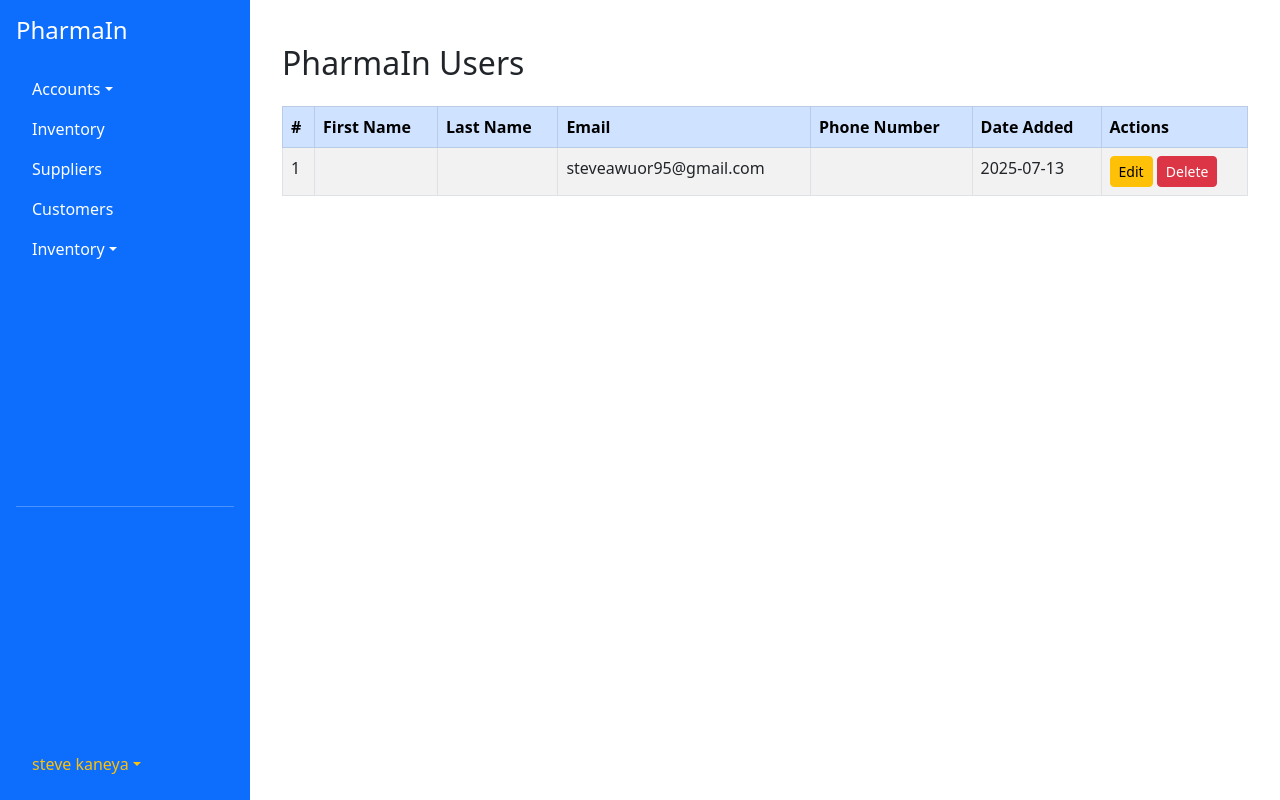
After one commit to Stephen-Awuor/PharmaIn, a Django app: page /users/ in a window 1280 px wide. The commit adds this page. Run offline with Django 5.2, Linux system fonts and the light colour scheme; a user stored in the database is signed in; data comes from the database, SQL or seed files in the repository; both versions use the stored data as it was after the commit.

Commit message:
Implemented logout logic, and added users template to display list of registered users

```diff
--- a/accounts/forms.py
+++ b/accounts/forms.py
@@ -6,7 +6,7 @@ from .models import User
 class CreateUserForm(UserCreationForm):
     class Meta:
         model = User
-        fields = ['email', 'username', 'password1', 'password2']
+        fields = ['first_name', 'last_name', 'email', 'phone_number', 'username', 'password1', 'password2']
 
 class EmailLoginForm(AuthenticationForm):
     username = forms.EmailField(label="Email", widget=forms.EmailInput(attrs={'class': 'form-control'}))
--- a/accounts/models.py
+++ b/accounts/models.py
@@ -3,11 +3,14 @@ from django.contrib.auth.models import AbstractUser
 
 
 class User(AbstractUser):
+    first_name = models.CharField(max_length=200, blank=True)
+    last_name = models.CharField(max_length=200, blank=True)
     email = models.EmailField(unique=True, null=True)
-    username = models.CharField(max_length=200, null=True)
+    phone_number = models.CharField(max_length=15, blank=True)
+    username = models.CharField(max_length=15, unique=True, default='defaultuser')
 
     USERNAME_FIELD = 'email'
-    REQUIRED_FIELDS = ['username']
+    REQUIRED_FIELDS = ['first_name', 'last_name', 'phone_number']
 
     def __str__(self):
         return self.email
--- a/accounts/views.py
+++ b/accounts/views.py
@@ -1,7 +1,9 @@
 from django.shortcuts import render, redirect
 from django.contrib import messages
-from .forms import CreateUserForm  # <-- use your custom form
+from .forms import CreateUserForm
 from django.contrib.auth.decorators import login_required
+from django.contrib.auth import logout
+from .models import User
 
 def register(request):
     form = CreateUserForm()
@@ -16,3 +18,12 @@ def register(request):
 @login_required
 def dashboard(request):
     return render(request, 'accounts/dashboard.html')
+
+def logoutUser(request):
+    logout(request)
+    return redirect('login')
+
+@login_required
+def users_list(request):
+    users = User.objects.all()
+    return render(request, 'accounts/users.html', {'users': users})
--- a/pharmain/urls.py
+++ b/pharmain/urls.py
@@ -15,7 +15,7 @@ Including another URLconf
     2. Add a URL to urlpatterns:  path('blog/', include('blog.urls'))
 """
 from django.contrib import admin
-from django.urls import path, include
+from django.urls import path
 from django.shortcuts import redirect
 from django.contrib.auth import views as auth_views
 from accounts import views as account_views
@@ -24,7 +24,8 @@ urlpatterns = [
     path('admin/', admin.site.urls),
     path('', lambda request: redirect('login')),
     path('login/', auth_views.LoginView.as_view(template_name='accounts/login.html'), name='login'),
-    path('logout/', auth_views.LogoutView.as_view(next_page='login'), name='logout'),
+     path('logout/', account_views.logoutUser, name="logout"),
     path('register/', account_views.register, name='register'),
     path('dashboard/', account_views.dashboard, name='dashboard'),
+    path('users/', account_views.users_list, name='users'),
 ]
--- /dev/null
+++ b/templates/accounts/users.html
@@ -0,0 +1,37 @@
+{% extends 'base/main.html' %}
+
+{% block content %}
+<div class="container mt-4">
+  <h2 class="mb-4">PharmaIn Users</h2>
+
+  <!-- User Table -->
+  <table class="table table-bordered table-hover table-striped">
+    <thead class="table-primary">
+      <tr>
+        <th>#</th>
+        <th>First Name</th>
+        <th>Last Name</th>
+        <th>Email</th>
+        <th>Phone Number</th>
+        <th>Date Added</th>
+        <th>Actions</th>
+      </tr>
+    </thead>
+    <tbody>
+      {% for user in users %}
+      <tr>
+        <td>{{ forloop.counter }}</td>
+        <td>{{ user.first_name }}</td>
+        <td>{{ user.last_name }}</td>
+        <td>{{ user.email }}</td>
+        <td>{{ user.phone_number }}</td>
+        <td>{{ user.date_joined|date:"Y-m-d" }}</td>
+        <td>
+          <a href="#" class="btn btn-sm btn-warning">Edit</a>
+          <a href="#" class="btn btn-sm btn-danger">Delete</a>
+        </td>
+      </tr>
+      {% endfor %}
+    </tbody>
+  </table>
+  {% endblock %}
--- a/templates/base/main.html
+++ b/templates/base/main.html
@@ -55,7 +55,7 @@
       <li class="nav-item dropdown">
         <a class="nav-link dropdown-toggle" data-bs-toggle="dropdown" href="#">Accounts</a>
         <ul class="dropdown-menu">
-          <li><a class="dropdown-item" href="#">Users</a></li>
+          <li><a class="dropdown-item" href="{% url 'users' %}">Users</a></li>
         </ul>
       </li>
 
@@ -86,11 +86,11 @@
     <ul class="nav nav-pills flex-column mt-auto">
       {% if user.is_authenticated %}
         <li class="nav-item dropdown">
-          <a class="nav-link dropdown-toggle" data-bs-toggle="dropdown" href="#">{{ user.username }}</a>
+          <a class="nav-link dropdown-toggle text-warning" data-bs-toggle="dropdown" href="#">{{ user.username }}</a>
           <ul class="dropdown-menu">
-            <li><a class="dropdown-item" href="#">Profile</a></li>
+            <li><a class="dropdown-item text-warning" href="#">Profile</a></li>
             <li><hr class="dropdown-divider"></li>
-            <li><a class="dropdown-item text-danger" href="{% url 'logout' %}">Logout</a></li>
+            <li><a class="dropdown-item text-warning" href="{% url 'logout' %}">Logout</a></li>
           </ul>
         </li>
       {% else %}
```
Also changed, not shown: templates/accounts/register.html (+18 -3 lines), accounts/migrations/0002_user_phone_number_alter_user_first_name_and_more.py (added), db.sqlite3.
